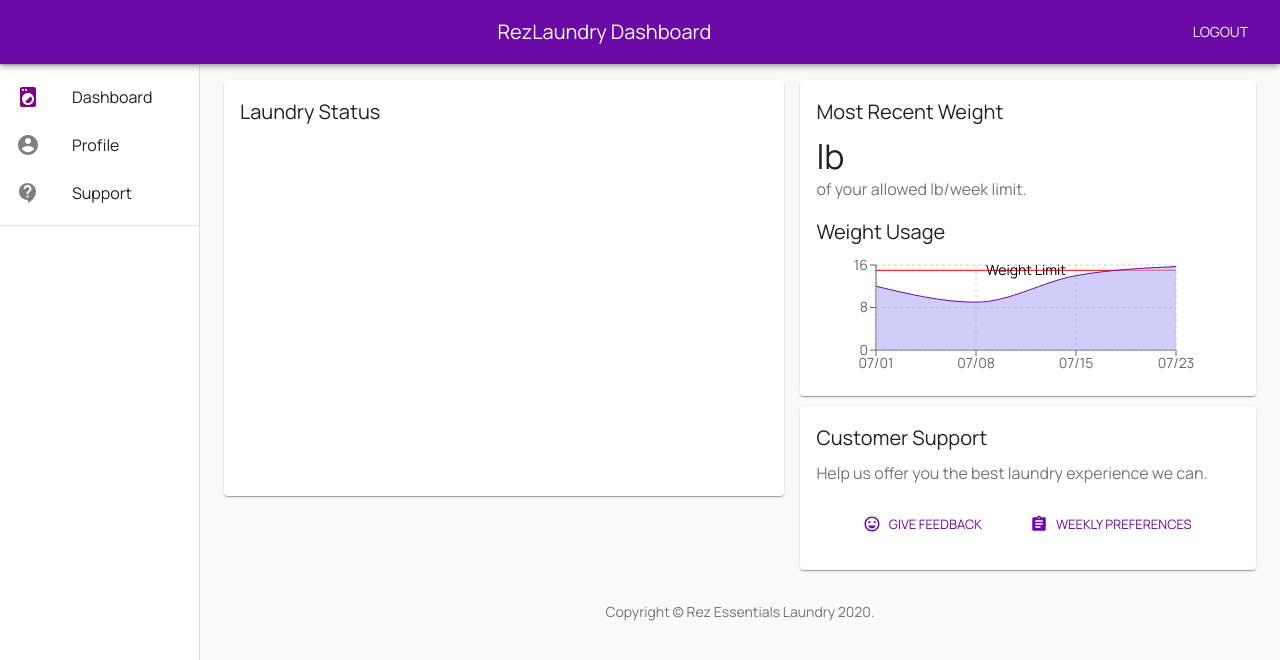
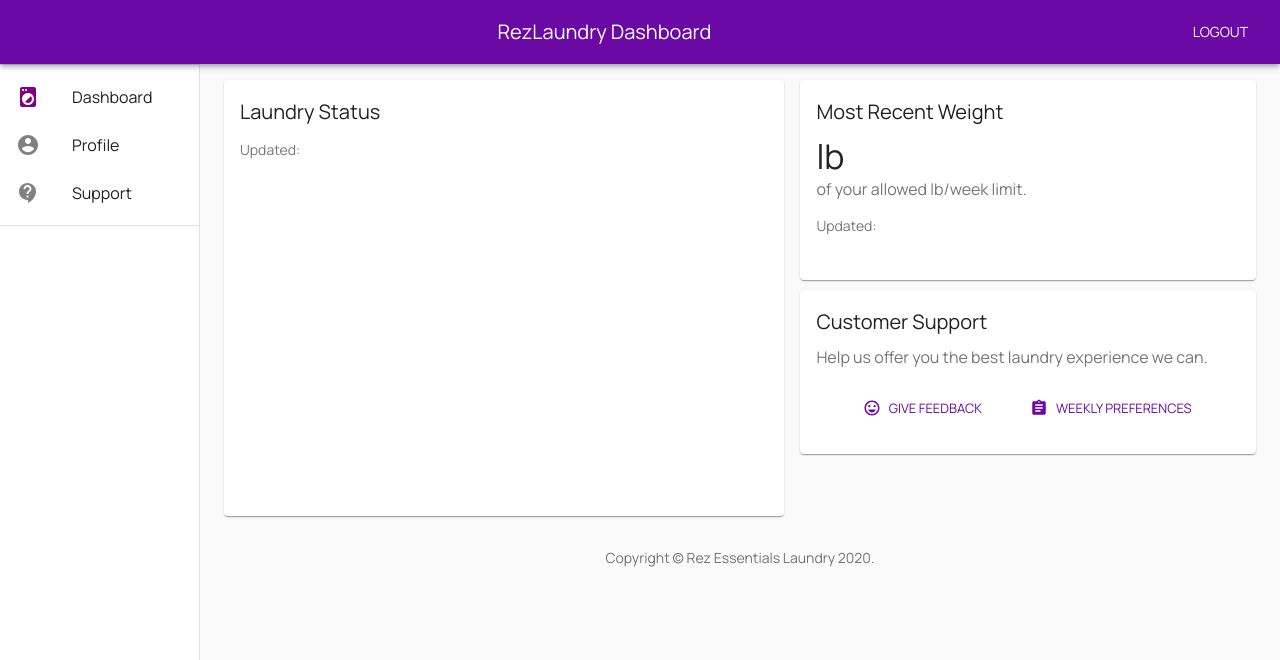
Before and after one commit to nshtech/rez-essentials-laundry, a React (Create React App) app: page /dashboard in a window 1280 px wide. Shown: the top 660 px of the page. Built offline with nearby package versions, Linux system fonts and the light colour scheme; no server answers; the database is empty; sample sign-in values are in the browser's storage.

Commit message:
Added info about last update status

```diff
--- a/src/components/Dashboard.js
+++ b/src/components/Dashboard.js
@@ -225,6 +225,7 @@ export default function Dashboard({currentPageState}) {
   const fixedHeightPaper = clsx(classes.paper, classes.fixedHeight);
   const theme = useTheme();
   return (
+
         <Container maxWidth="lg" className={classes.container}>
           <Grid container spacing={2} classes={classes.grid}>
             {/* Chart */}
@@ -239,6 +240,9 @@ export default function Dashboard({currentPageState}) {
                   </Typography>
                   <Typography variant="body2" color="textSecondary" component="p">
                     {description(customerinfo)}
+                  </Typography>
+                  <Typography variant="body2" color="textSecondary" component="p">
+                    Updated: {customerinfo.last_status_updated}
                   </Typography>
                 </CardContent>
                 <CardMedia
@@ -279,13 +283,16 @@ export default function Dashboard({currentPageState}) {
                     <Typography color="textSecondary" className={classes.depositContext}>
                       of your allowed {customerinfo.maxweight} lb/week limit.
                     </Typography>
+                    <Typography variant="body2" color="textSecondary" component="p">
+                      Updated: {customerinfo.last_weight_updated}
+                    </Typography>
                     {/* <Typography>No overage charges this week.</Typography> */}
                     {/* <Button size="small" color="primary" className={classes.rezbutton}>
                       Upgrade Plan
                     </Button> */}
                     {/* <Typography gutterBottom variant="h6" component="h2">Past Month</Typography> */}
-                    <Typography gutterBottom variant="h6" component="h2">Weight Usage</Typography>
-                    <WeightSpark customerinfo={customerinfo} />
+                    {/* <Typography gutterBottom variant="h6" component="h2">Weight Usage</Typography>
+                    <WeightSpark customerinfo={customerinfo} /> */}
                   </Card>
 
                 </Grid>
```
